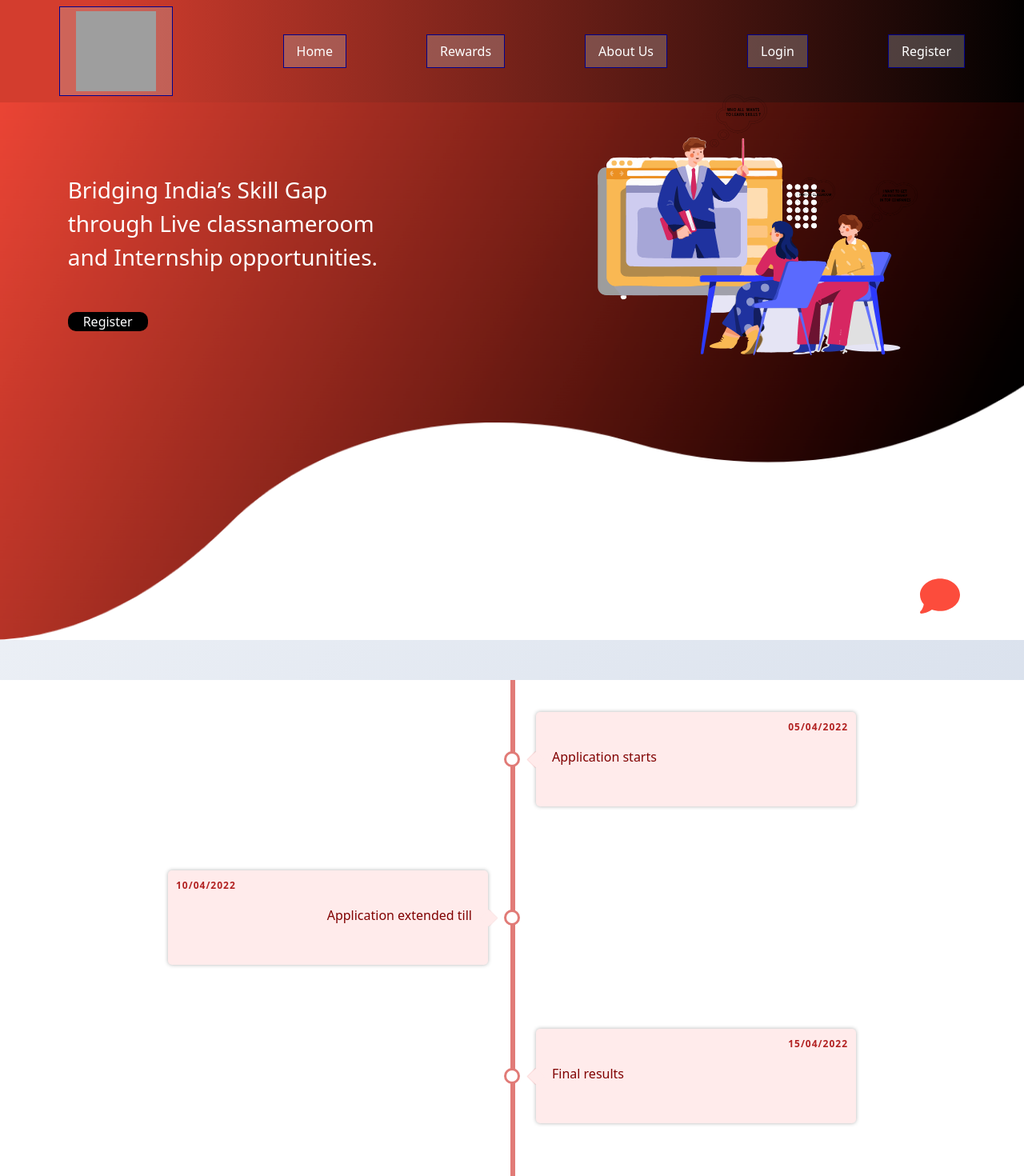
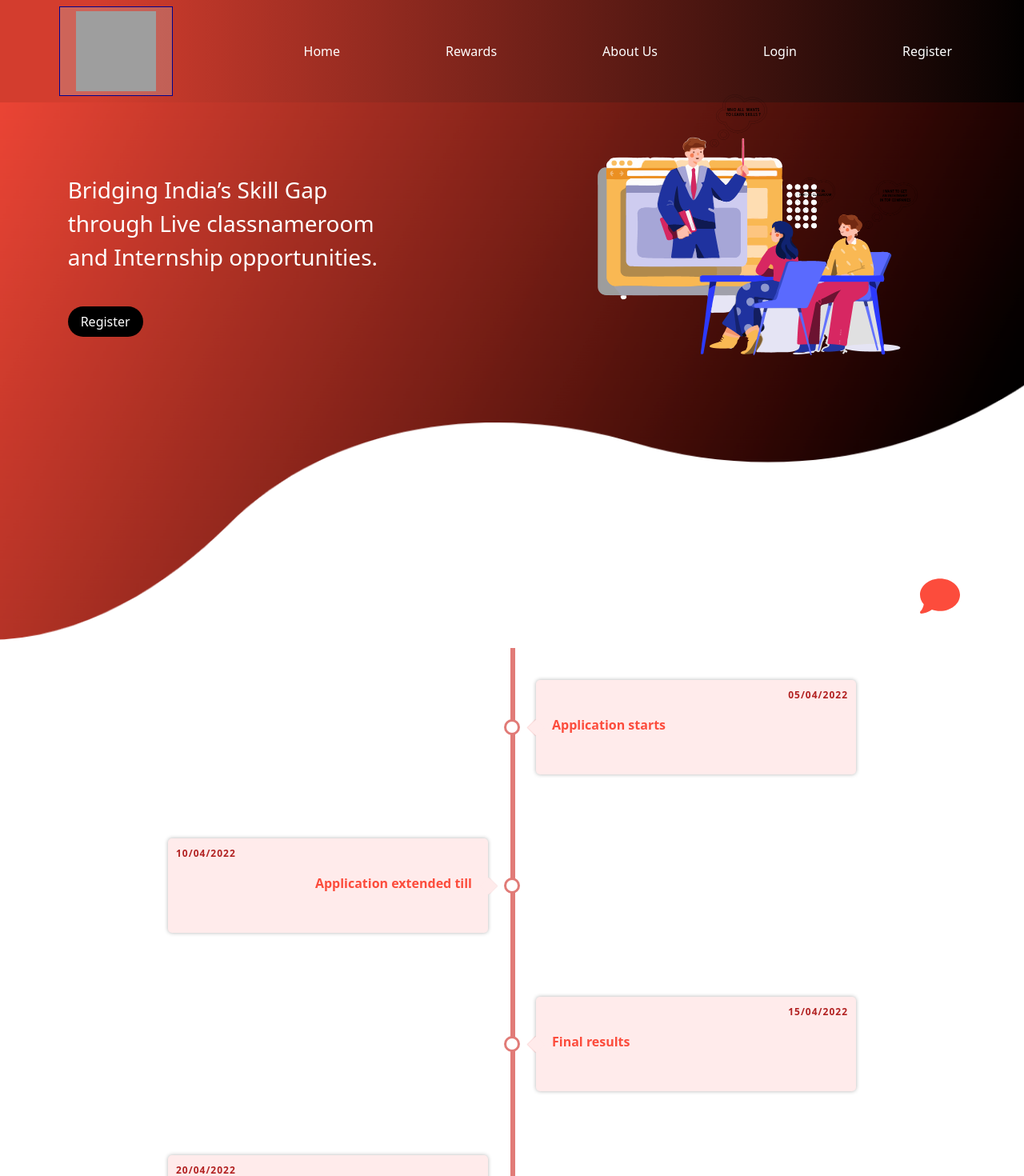
Before and after one commit to rithika0508/KaroStartUp_frontend, a React (Create React App) app: page / in a window 1280 px wide. Shown: the top 1470 px of the page at 80% size. Built offline with nearby package versions, Linux system fonts and the light colour scheme; grey boxes are pictures that could not be loaded.

Commit message:
css changes

```diff
--- a/src/App.css
+++ b/src/App.css
@@ -11,10 +11,16 @@
   right: 1rem;
   bottom: 1rem;
 }
-
+.App__Dates {
+  height: 100vh !important;
+}
 .App-logo {
   height: 40vmin;
   pointer-events: none;
+}
+.app__rewards {
+  /* z-index: 1000000 */
+  position: sticky;
 }
 
 @media (prefers-reduced-motion: no-preference) {
@@ -35,7 +41,7 @@
 }
 
 .App-link {
-  color: #61dafb;
+  /* color: #61dafb; */
 }
 
 @keyframes App-logo-spin {
--- a/src/App.js
+++ b/src/App.js
@@ -14,14 +14,26 @@ function App() {
       <div className="App__chat">
         <ChatBot />
       </div>
+      <div className="App__Dates">
+        <Dates />
+      </div>
       <div style={{ background: "#fff" }}>
-        <Dates />
+        <About />
+      </div>
+      <div className="app__rewards">
+        <Reward />
       </div>
 
       <Register visibility={visibility} setVisibility={setVisibility} />
       <Level visibility={visibility} setVisibility={setVisibility} />
     </div>
   );
+  // return (
+  //   <>
+  //     <Reward />
+  //     <Home />
+  //   </>
+  // );
 }
 
 export default App;
--- a/src/components/Home_Page/Home.js
+++ b/src/components/Home_Page/Home.js
@@ -1,36 +1,57 @@
-import React from 'react'
-import HomeImage from './Home.png'
-import './home.css'
-import logo from './logo.png'
+import React from "react";
+import HomeImage from "./Home.png";
+import "./home.css";
+import logo from "./logo.png";
 
 export default function Home() {
   return (
-       <> <div className="main">
+    <div className="home__main">
       <div className="row">
-
         <nav className="navbar navbar-expand-lg navbar-dark ">
           <div className="container-fluid">
-                  <a className="navbar-brand" href="#"><img className="logo" src={logo} /></a>
-                  <button className="navbar-toggler" type="button" data-bs-toggle="collapse" data-bs-target="#navbarSupportedContent" aria-controls="navbarSupportedContent" aria-expanded="false" aria-label="Toggle navigation">
+            <a className="navbar-brand" href="#">
+              <img className="logo" src={logo} />
+            </a>
+            <button
+              className="navbar-toggler"
+              type="button"
+              data-bs-toggle="collapse"
+              data-bs-target="#navbarSupportedContent"
+              aria-controls="navbarSupportedContent"
+              aria-expanded="false"
+              aria-label="Toggle navigation"
+            >
               <span className="navbar-toggler-icon"></span>
             </button>
-                  <div className="collapse navbar-collapse justify-content-end" id="navbarSupportedContent">
-
+            <div
+              className="collapse navbar-collapse justify-content-end"
+              id="navbarSupportedContent"
+            >
               <ul className="nav">
                 <li className="nav-item">
-                          <a className="nav-link active" aria-current="page" href="#">Home</a>
+                  <a className="nav-link active" aria-current="page" href="#">
+                    Home
+                  </a>
                 </li>
                 <li className="nav-item">
-                          <a className="nav-link" href="#">Rewards</a>
+                  <a className="nav-link" href="#">
+                    Rewards
+                  </a>
                 </li>
                 <li className="nav-item">
-                          <a className="nav-link" href="#">About Us</a>
+                  <a className="nav-link" href="#">
+                    About Us
+                  </a>
                 </li>
                 <li className="nav-item">
-                            <a className="nav-link" href="#">Login</a>
+                  <a className="nav-link" href="#">
+                    Login
+                  </a>
                 </li>
                 <li className="nav-item">
-                            <a className="nav-link" href="#">Register</a>
+                  <a className="nav-link" href="#">
+                    Register
+                  </a>
                 </li>
               </ul>
             </div>
@@ -40,19 +61,16 @@ export default function Home() {
 
       <div className={`row d-flex justify-content-around align-items-center`}>
         <div className="col-lg-4 col-md-4 col-sm-12">
-                <p className="head my-5">Bridging India’s Skill Gap through Live classnameroom and Internship opportunities.</p>
-                <button className="regButton ">Register</button>
+          <p className="head my-5">
+            Bridging India’s Skill Gap through Live classnameroom and Internship
+            opportunities.
+          </p>
+          <a className="regButton">Register</a>
         </div>
         <div className="col-lg-4 col-md-4 col-sm-12 mx-5">
           <img className="HomeImg" src={HomeImage} />
         </div>
       </div>
-
-
-
     </div>
-
-
-    </>
-  )
+  );
 }
--- a/src/components/Home_Page/home.css
+++ b/src/components/Home_Page/home.css
@@ -5,7 +5,11 @@
 body{
     overflow-x: hidden;
 }
-.main{
+.nav-link {
+    border: none;
+    background: none;
+}
+.home__main{
     height: 100vh;
     width: 100%;
     background-image: url("Home.svg");
@@ -31,13 +35,23 @@ body{
     font-size: 28px;
     color: white;
 }
+.home__text {
+    position: absolute;
+    /* display: flex !important;
+    flex-direction: column; */
+    /* color: black; */
+
+}
 .regButton{
-    width: 100px;
+    /* width: fit-content; */
     font-size: 16px;
     color: white;
     background-color: black;
     border: none;
-    border-radius: 10px;
+    border-radius: 25px;
+    padding: 0.5rem 1rem;
+    text-decoration: none;
+    margin-left: 0;
 }
 .navbar{
     background: #d33d2e;
--- a/src/components/Reward/reward.js
+++ b/src/components/Reward/reward.js
@@ -1,76 +1,96 @@
 import styles from "./reward.module.css";
-import bgimage from './plain-blue-01.jpg';
-import certi from './certi.jpg';
-import discount from './discount.jpg';
-import intern from './intern.jpg';
-import vdo from './vdo.jpeg';
+import bgimage from "./plain-blue-01.jpg";
+import certi from "./certi.jpg";
+import discount from "./discount.jpg";
+import intern from "./intern.jpg";
+import vdo from "./vdo.jpeg";
 
 const Reward = () => {
-
-  return (<>
-    <div className={styles.hea}>Heading</div>
-
-
+  return (
+    <div className={styles.rewards__main}>
       <div className={styles.wrap}>
-
-
         <div className={styles.move} style={{ marginLeft: "0px" }}>
-
-        <a href="http://google.com"  rel="noopener">
+          <a href="http://google.com" rel="noopener">
             <div className={styles.car}>
-            <img src={intern} alt="Internship Opportunities" className={styles.image}></img>
+              <img
+                src={intern}
+                alt="Internship Opportunities"
+                className={styles.image}
+              ></img>
             </div>
             <div className={styles.info}>Internship Opportunities</div>
           </a>
-        <a href="http://google.com"  rel="noopener">
+          <a href="http://google.com" rel="noopener">
             <div className={styles.car}>
-            <img src={discount} alt="Discount Coupons" className={styles.image}></img>
+              <img
+                src={discount}
+                alt="Discount Coupons"
+                className={styles.image}
+              ></img>
             </div>
             <div className={styles.info}>Discount Coupons</div>
           </a>
-        <a href="http://google.com"  rel="noopener">
+          <a href="http://google.com" rel="noopener">
             <div className={styles.car}>
-            <img src={certi} alt="Letter of Recommendation" className={styles.image}></img>
+              <img
+                src={certi}
+                alt="Letter of Recommendation"
+                className={styles.image}
+              ></img>
             </div>
-          <div className={styles.info}>Certificates/Letter of Recommendation</div>
+            <div className={styles.info}>
+              Certificates/Letter of Recommendation
+            </div>
           </a>
-        <a href="http://google.com"  rel="noopener">
+          <a href="http://google.com" rel="noopener">
             <div className={styles.car}>
               <img src={vdo} alt="Video Courses" className={styles.image}></img>
             </div>
             <div className={styles.info}>Video Courses</div>
           </a>
 
-
-        <a href="http://google.com"  rel="noopener">
+          <a href="http://google.com" rel="noopener">
             <div className={styles.car}>
-            <img src={intern} alt="Internship Opportunities" className={styles.image}></img>
+              <img
+                src={intern}
+                alt="Internship Opportunities"
+                className={styles.image}
+              ></img>
             </div>
             <div className={styles.info}>Internship Opportunities</div>
           </a>
-        <a href="http://google.com"  rel="noopener">
+          <a href="http://google.com" rel="noopener">
             <div className={styles.car}>
-            <img src={discount} alt="Discount Coupons" className={styles.image}></img>
+              <img
+                src={discount}
+                alt="Discount Coupons"
+                className={styles.image}
+              ></img>
             </div>
             <div className={styles.info}>Discount Coupons</div>
           </a>
-        <a href="http://google.com"  rel="noopener">
+          <a href="http://google.com" rel="noopener">
             <div className={styles.car}>
-            <img src={certi} alt="Letter of Recommendation" className={styles.image}></img>
+              <img
+                src={certi}
+                alt="Letter of Recommendation"
+                className={styles.image}
+              ></img>
             </div>
-          <div className={styles.info}>Certificates/Letter of Recommendation</div>
+            <div className={styles.info}>
+              Certificates/Letter of Recommendation
+            </div>
           </a>
-        <a href="http://google.com"  rel="noopener">
+          <a href="http://google.com" rel="noopener">
             <div className={styles.car}>
               <img src={vdo} alt="Video Courses" className={styles.image}></img>
             </div>
             <div className={styles.info}>Video Courses</div>
           </a>
-
         </div>
       </div>
-
-  </>);
-}
+    </div>
+  );
+};
 
 export default Reward;
--- a/src/components/Reward/reward.module.css
+++ b/src/components/Reward/reward.module.css
@@ -1,7 +1,6 @@
-body{
-    min-height: 100vh;
-    background-image: url(plain-blue-01.jpg);
-    place-items: center;
+
+.rewards__main {
+  height: 100vh;
 }
    .hea {
     color:aliceblue;
@@ -24,9 +23,14 @@ body{
 
  .move {
     display: flex;
-    width: calc(390px * 8);
+    width: 90vw;
+    justify-content: center;
+    align-items: center;
+    /* width: calc(390px * 8);*/
     animation: scroll 10s linear infinite;
   }
+
+
 
   .move:hover {
     animation-play-state: paused;
--- a/src/components/dates/app1.css
+++ b/src/components/dates/app1.css
@@ -1,10 +1,6 @@
 @import url('https://fonts.googleapis.com/css?family=Lato');
 
-* {
-	box-sizing: border-box;
-}
-
-body {
+/* body {
 	background-image: linear-gradient(135deg, #f5f7fa 0%, #c3cfe2 100%);
 
 	display: flex;
@@ -15,7 +11,7 @@ body {
 	min-height: 100vh;
 	font-family: 'Lato', sans-serif;
 	margin: 0;
-}
+} */
 h1 {
 	text-align: center;
 }
@@ -29,7 +25,7 @@ h1 {
     display: flex;
     flex-direction: column;
     position: relative;
-    margin: 50px 0;
+    margin: 10px 0;
 }
 
 .timeline-container::after {
@@ -48,6 +44,7 @@ h1 {
     position: relative;
     margin: 40px 0;
     width: 50%;
+    /* border: solid 1px red */
 }
 
 .timeline-item:nth-child(odd) {
@@ -69,6 +66,7 @@ h1 {
     width: 400px;
     max-width: 70%;
     text-align: right;
+    /* border: solid 1px red; */
 }
 
 .timeline-item-content::after {
--- a/src/components/dates/timelineitem.js
+++ b/src/components/dates/timelineitem.js
@@ -2,20 +2,21 @@ import React from "react";
 const TimelineItem = ({ data }) => (
   <div className="timeline-item">
     <div className="timeline-item-content">
-        <span className="tag" style={{color:"firebrick"}}>
+      <span className="tag" style={{ color: "firebrick" }}>
         {data.date}
       </span>
       <br></br>
-        <span className="details" style={{color: "maroon"}}>
+      <span
+        className="details"
+        style={{ color: "rgba(252,76,60,1)", fontWeight: "600" }}
+      >
         {data.text}
       </span>
       <time>{data.time}</time>
       <p>{data.time}</p>
       <span className="circle"></span>
     </div>
-
   </div>
-
 );
 
 export default TimelineItem;
```
Lines whose indentation alone changed are shown as unchanged.
